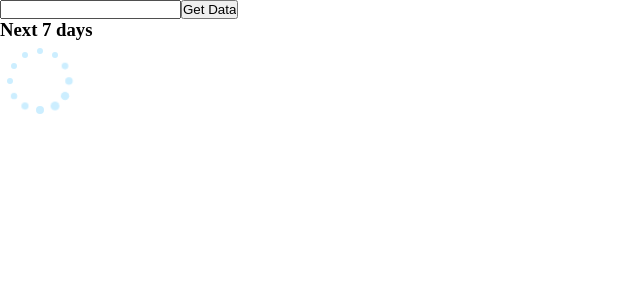
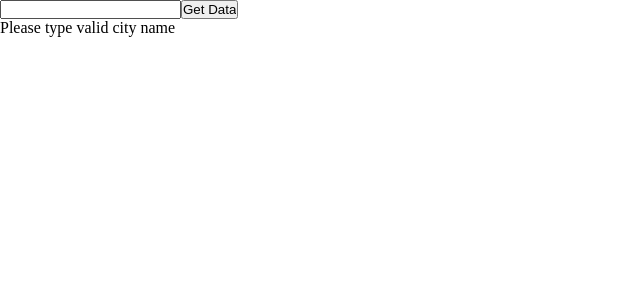
Before and after one commit to almedinhodzic/weather-app, a React (Create React App) app: page / in a window 1280 px wide. Shown: the top 300 px of the page, without its empty margins (0-640 px from the left). Built offline with nearby package versions, Linux system fonts and the light colour scheme.

Commit message:
fixed loading case and an empty state case

```diff
--- a/src/App.tsx
+++ b/src/App.tsx
@@ -4,14 +4,25 @@
 import Today from "./components/Today";
 import Week from "./components/Week";
 import "./App.css";
+import { useSelector } from "react-redux";
+import { RootState } from "./store";
 
-const App = () => {
+const App: React.FC = () => {
+  const loading = useSelector((state: RootState) => state.weather.loading);
+  const data = useSelector((state: RootState) => state.weather);
   return (
     <div>
       <Search />
-      <Today />
-      <Week />
-      <Loader />
+      {!data.today || !data.week ? (
+        <>Please type valid city name</>
+      ) : loading ? (
+        <Loader />
+      ) : (
+        <>
+          <Today />
+          <Week />
+        </>
+      )}
     </div>
   );
 };
--- a/src/components/Loader.tsx
+++ b/src/components/Loader.tsx
@@ -1,6 +1,6 @@
 import "./Loader.css";
 
-const Loader = () => {
+const Loader: React.FC = () => {
   return (
     <div className="lds-default">
       <div></div>
--- a/src/components/Today.tsx
+++ b/src/components/Today.tsx
@@ -1,19 +1,13 @@
 import { useSelector } from "react-redux";
 import { RootState } from "../store";
-import Loader from "./Loader";
 import TodayItem from "./TodayItem";
 
 const Today: React.FC = () => {
   const todayWeather = useSelector((state: RootState) => state.weather.today);
-  const loading = useSelector((state: RootState) => state.weather.loading);
-  // const error = useSelector<RootState>((state) => state.weather.error);
 
   return (
     <div>
-      {loading ? (
-        <Loader />
-      ) : (
-        todayWeather && (
+      {todayWeather && (
         <TodayItem
           city={todayWeather.name}
           country={todayWeather.sys.country}
@@ -27,7 +21,6 @@
           sunset={todayWeather.sys.sunset}
           date={todayWeather.dt}
         />
-        )
       )}
     </div>
   );
--- a/src/components/Week.tsx
+++ b/src/components/Week.tsx
@@ -6,7 +6,7 @@
 
 const Week: React.FC = () => {
   const week = useSelector((state: RootState) => state.weather.week);
-  console.log(week);
+
   return (
     <div>
       {week?.hourly.map((hour) => (
```
Lines whose indentation alone changed are shown as unchanged.
